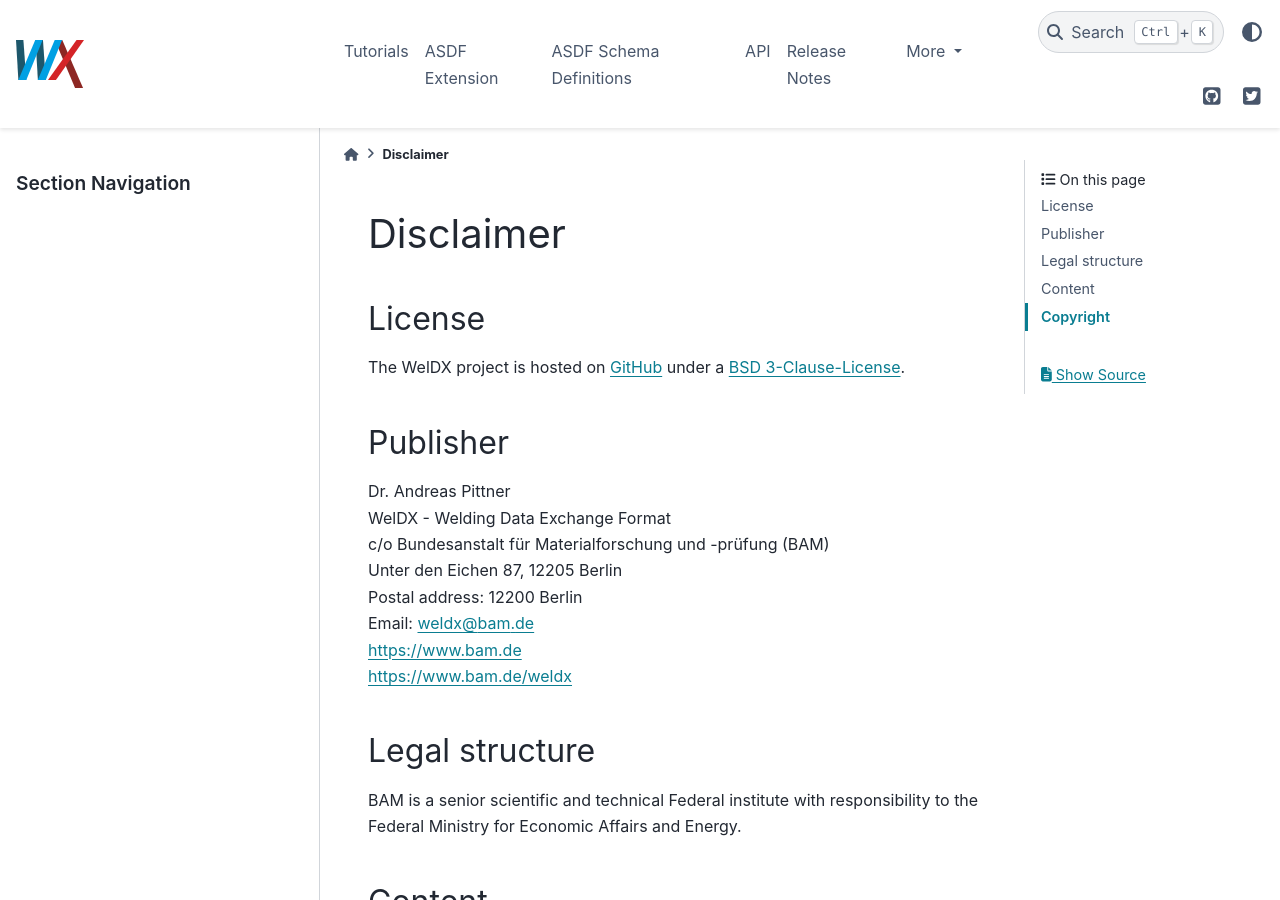
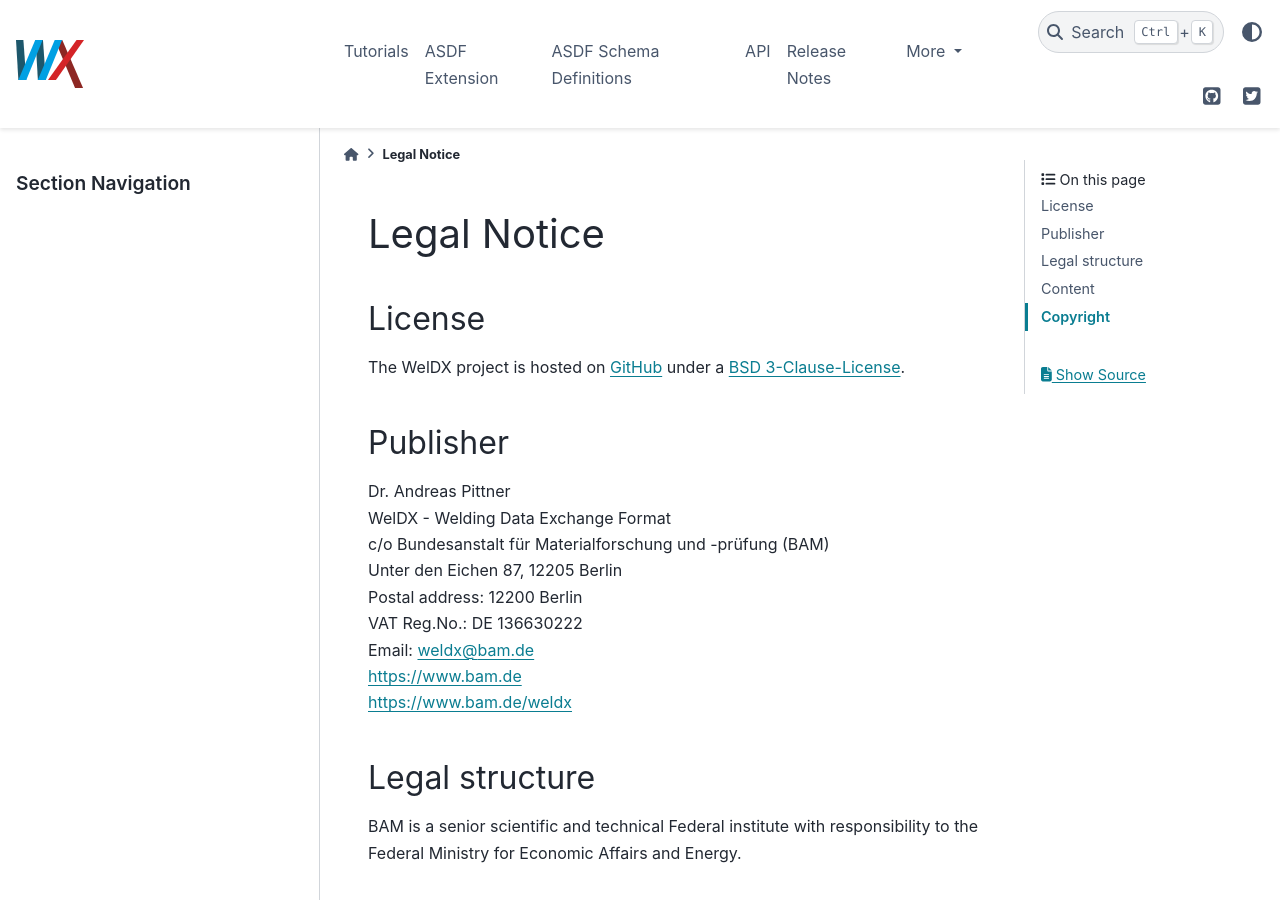
Before and after one commit to BAMWelDX/weldx, a Sphinx documentation site: the page built from doc/legal-notice.md, in a window 1280 px wide and 900 px high. Built offline with Sphinx 7.4.7 and the PyData theme 0.15.4, drawn with Linux system fonts in a browser that asks for light colours; pages that are not in the unit, such as notebooks, are missing from menus; the version number could not be read and is left out.

Commit message:
change and update disclaimer to legal-notice.md

```diff
--- a/doc/index.rst
+++ b/doc/index.rst
@@ -37,4 +37,4 @@ Contents
    asdf-schemas
    api
    CHANGELOG
-   disclaimer
+   legal-notice
--- a/doc/disclaimer.md
+++ b/doc/legal-notice.md
@@ -1,4 +1,4 @@
-# Disclaimer
+# Legal Notice
 
 ## License
 The WelDX project is hosted on [GitHub](https://github.com/BAMWelDX/weldx) under a [BSD 3-Clause-License](https://github.com/BAMWelDX/weldx/blob/master/LICENSE).
@@ -9,6 +9,7 @@ WelDX - Welding Data Exchange Format\
 c/o Bundesanstalt für Materialforschung und -prüfung (BAM)\
 Unter den Eichen 87, 12205 Berlin\
 Postal address: 12200 Berlin\
+VAT Reg.No.: DE 136630222\
 Email: [weldx@bam.de](mailto:weldx@bam.de)\
 [https://www.bam.de](https://www.bam.de)\
 [https://www.bam.de/weldx](https://www.bam.de/weldx)
```
